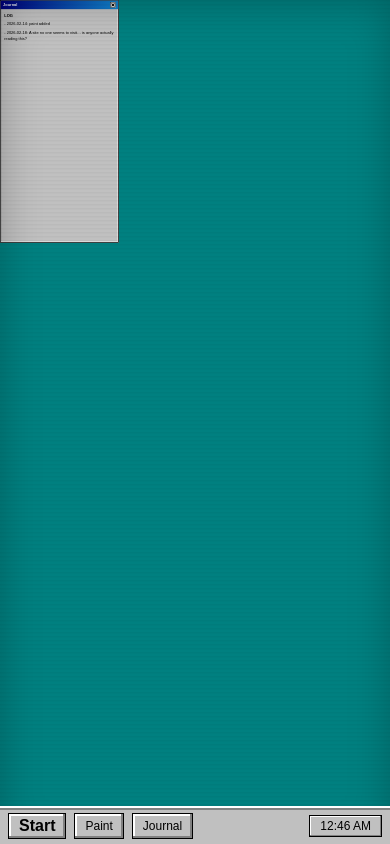
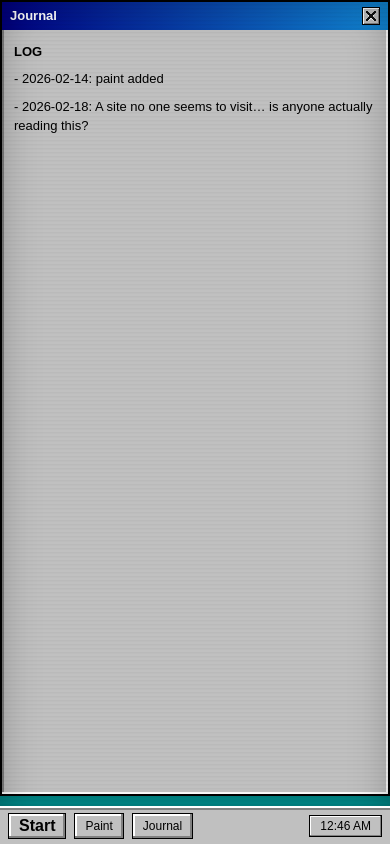
Before and after one commit to seoyooniiii/seoyooniiii.github.io, a Next.js app: page / in a window 390 px wide. Built offline with nearby package versions, Linux system fonts and the light colour scheme.

Commit message:
mobile edit 3

```diff
--- a/app/page.tsx
+++ b/app/page.tsx
@@ -130,22 +130,6 @@ useEffect(() => {
   mql.addEventListener("change", apply);
   return () => mql.removeEventListener("change", apply);
 }, []);
-
-const [scale, setScale] = useState(1);
-
-useEffect(() => {
-  if (!isMobile) {
-    setScale(1);
-    return;
-  }
-  const update = () => {
-    const s = Math.min(1, window.innerWidth / 1280);
-    setScale(s);
-  };
-  update();
-  window.addEventListener("resize", update);
-  return () => window.removeEventListener("resize", update);
-}, [isMobile]);
 
   const focusWindow = (key: AppKey) => {
     setWins((prev) => {
@@ -207,8 +191,7 @@ useEffect(() => {
 
 <div className="viewport95">
 
-      <main className="desktop95" style={{ position: "relative", isolation: "isolate", transform: `scale(${scale})`,
-      transformOrigin: "top left",}}>
+      <main className="desktop95" style={{ position: "relative", isolation: "isolate"}}>
 
 
 
```
